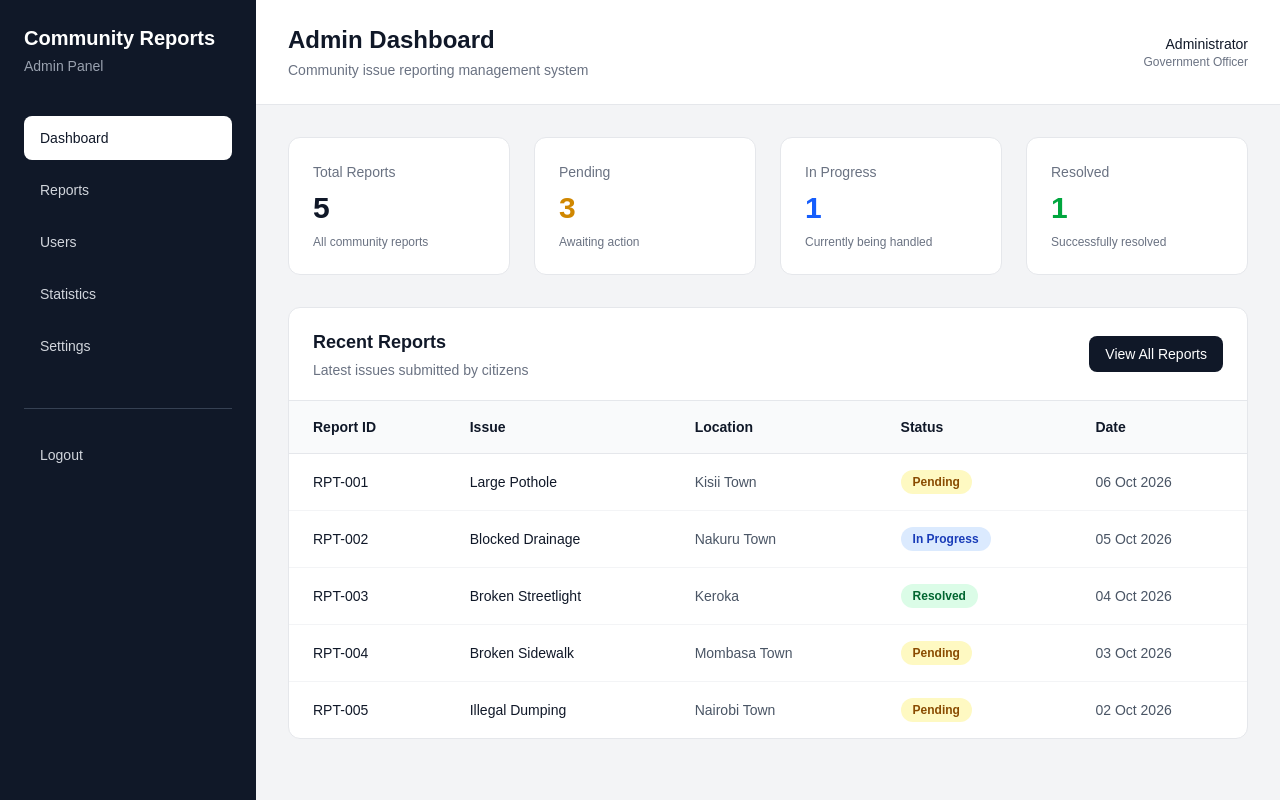
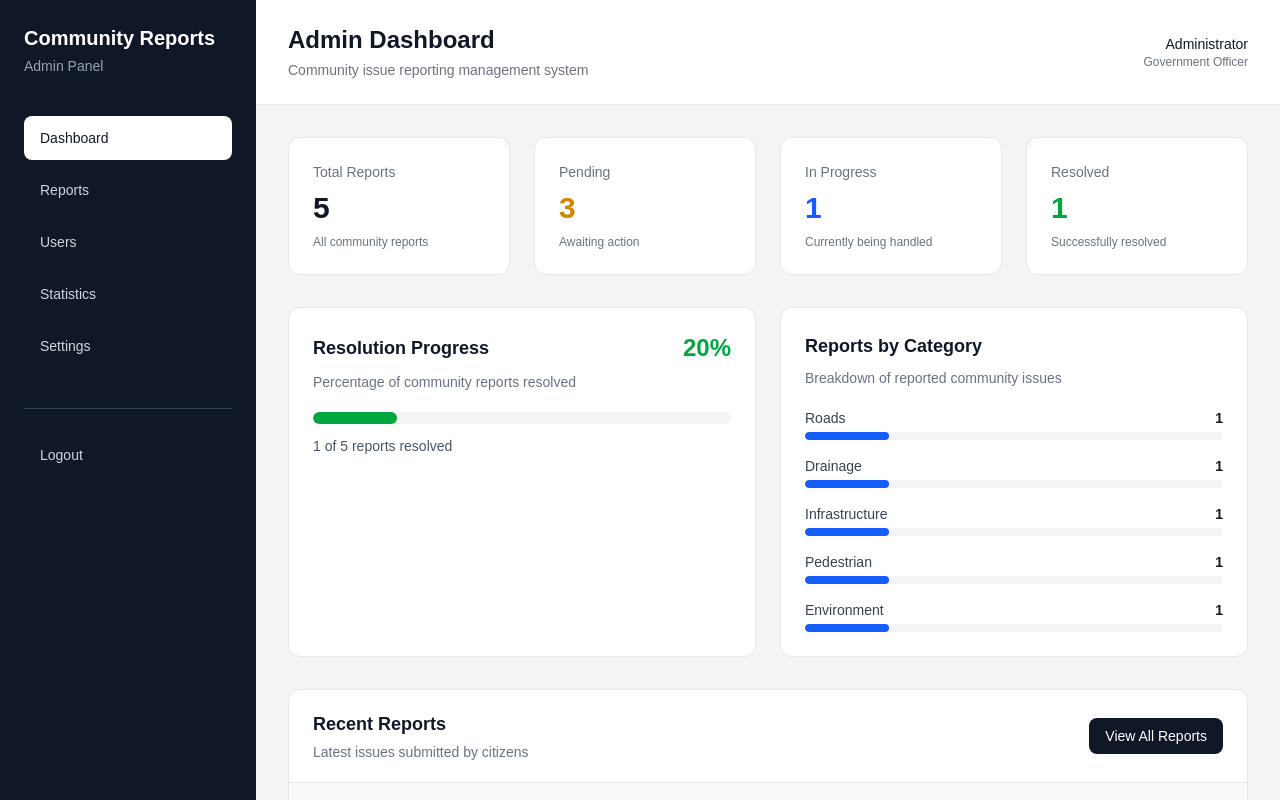
Before and after one commit to luigi-254/Community-Reporting-System, a Next.js app in the folder admin-dashboard/: page / in a window 1280 px wide. Shown: the top 800 px of the page. Built offline with nearby package versions, Linux system fonts and the light colour scheme.

Commit message:
Add dashboard statistics and resolution progress

```diff
--- a/admin-dashboard/app/page.js
+++ b/admin-dashboard/app/page.js
@@ -8,19 +8,35 @@ export default function AdminDashboard() {
   const router = useRouter();
   const [activePage, setActivePage] = useState("Dashboard");
 
-  const totalReports = reports.length;
+  const reportList = Array.isArray(reports) ? reports : [];
 
-  const pendingReports = reports.filter(
+  const totalReports = reportList.length;
+
+  const pendingReports = reportList.filter(
     (report) => report.status === "Pending"
   ).length;
 
-  const inProgressReports = reports.filter(
+  const inProgressReports = reportList.filter(
     (report) => report.status === "In Progress"
   ).length;
 
-  const resolvedReports = reports.filter(
+  const resolvedReports = reportList.filter(
     (report) => report.status === "Resolved"
   ).length;
+
+  const resolutionRate =
+    totalReports === 0
+      ? 0
+      : Math.round((resolvedReports / totalReports) * 100);
+
+  const categoryCounts = reportList.reduce((counts, report) => {
+    const category = report.category || "Other";
+    counts[category] = (counts[category] || 0) + 1;
+    return counts;
+  }, {});
+
+  const recentReports = [...reportList].slice(-5).reverse();
+
 
   const handleNavigation = (page) => {
     setActivePage(page);
@@ -150,6 +166,71 @@ export default function AdminDashboard() {
             </div>
           </div>
 
+{/* Resolution Progress */}
+<div className="grid grid-cols-1 lg:grid-cols-2 gap-6 mb-8">
+  <div className="bg-white rounded-xl border border-gray-200 p-6">
+    <div className="flex items-center justify-between">
+      <h3 className="text-lg font-bold">Resolution Progress</h3>
+      <span className="text-2xl font-bold text-green-600">
+        {resolutionRate}%
+      </span>
+    </div>
+
+    <p className="text-sm text-gray-500 mt-2">
+      Percentage of community reports resolved
+    </p>
+
+    <div
+      className="w-full h-3 bg-gray-100 rounded-full mt-5 overflow-hidden"
+      role="progressbar"
+      aria-label="Report resolution rate"
+      aria-valuenow={resolutionRate}
+      aria-valuemin={0}
+      aria-valuemax={100}
+    >
+      <div
+        className="h-full bg-green-600 rounded-full transition-all"
+        style={{ width: `${resolutionRate}%` }}
+      />
+    </div>
+
+    <p className="text-sm text-gray-600 mt-3">
+      {resolvedReports} of {totalReports} reports resolved
+    </p>
+  </div>
+
+  <div className="bg-white rounded-xl border border-gray-200 p-6">
+    <h3 className="text-lg font-bold">Reports by Category</h3>
+    <p className="text-sm text-gray-500 mt-2">
+      Breakdown of reported community issues
+    </p>
+
+    <div className="space-y-4 mt-5">
+      {Object.entries(categoryCounts).map(([category, count]) => (
+        <div key={category}>
+          <div className="flex justify-between text-sm mb-1">
+            <span className="text-gray-700">{category}</span>
+            <span className="font-semibold">{count}</span>
+          </div>
+
+          <div className="w-full h-2 bg-gray-100 rounded-full overflow-hidden">
+            <div
+              className="h-full bg-blue-600 rounded-full"
+              style={{
+                width: `${totalReports ? (count / totalReports) * 100 : 0}%`,
+              }}
+            />
+          </div>
+        </div>
+      ))}
+
+      {Object.keys(categoryCounts).length === 0 && (
+        <p className="text-sm text-gray-500">No reports available yet.</p>
+      )}
+    </div>
+  </div>
+</div>
+
           {/* Recent Reports */}
           <div className="bg-white rounded-xl border border-gray-200 overflow-hidden">
             <div className="px-6 py-5 border-b border-gray-200 flex items-center justify-between">
@@ -191,7 +272,7 @@ export default function AdminDashboard() {
                 </thead>
 
                 <tbody>
-                  {reports.map((report) => (
+                  {recentReports.map((report) => (
                     <tr
                       key={report.id}
                       className="border-b border-gray-100 last:border-0 hover:bg-gray-50"
```
